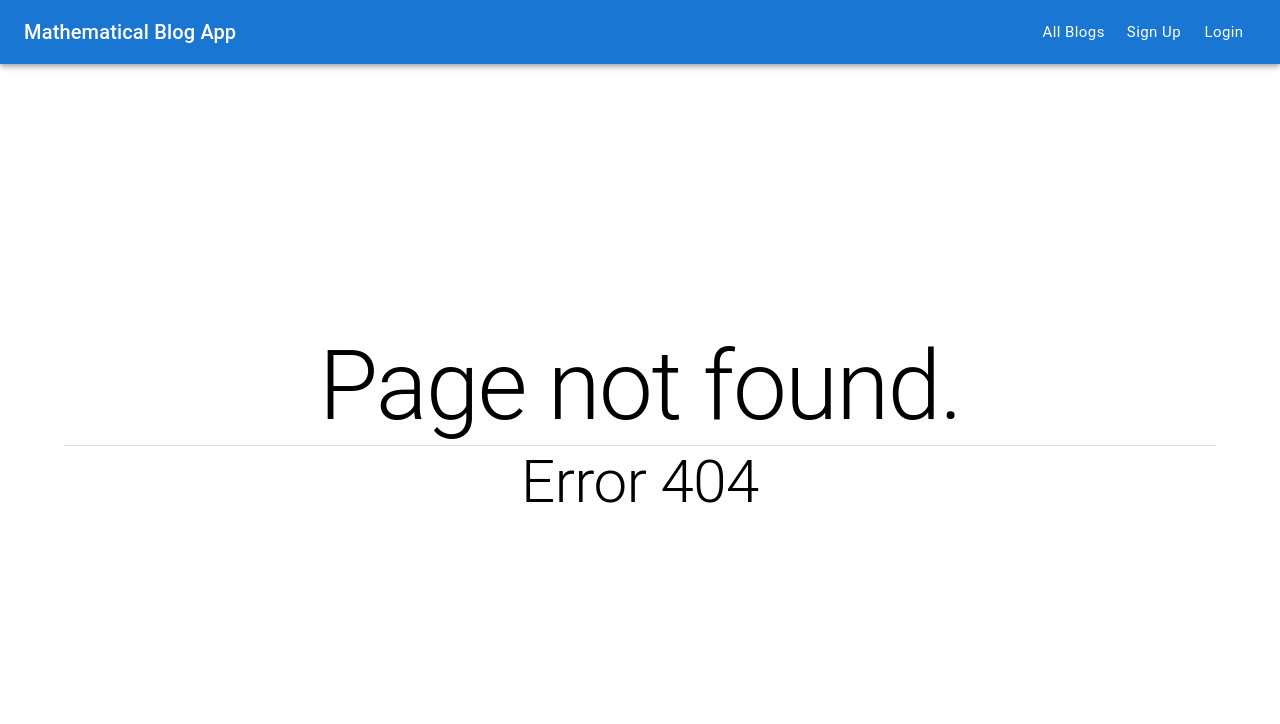
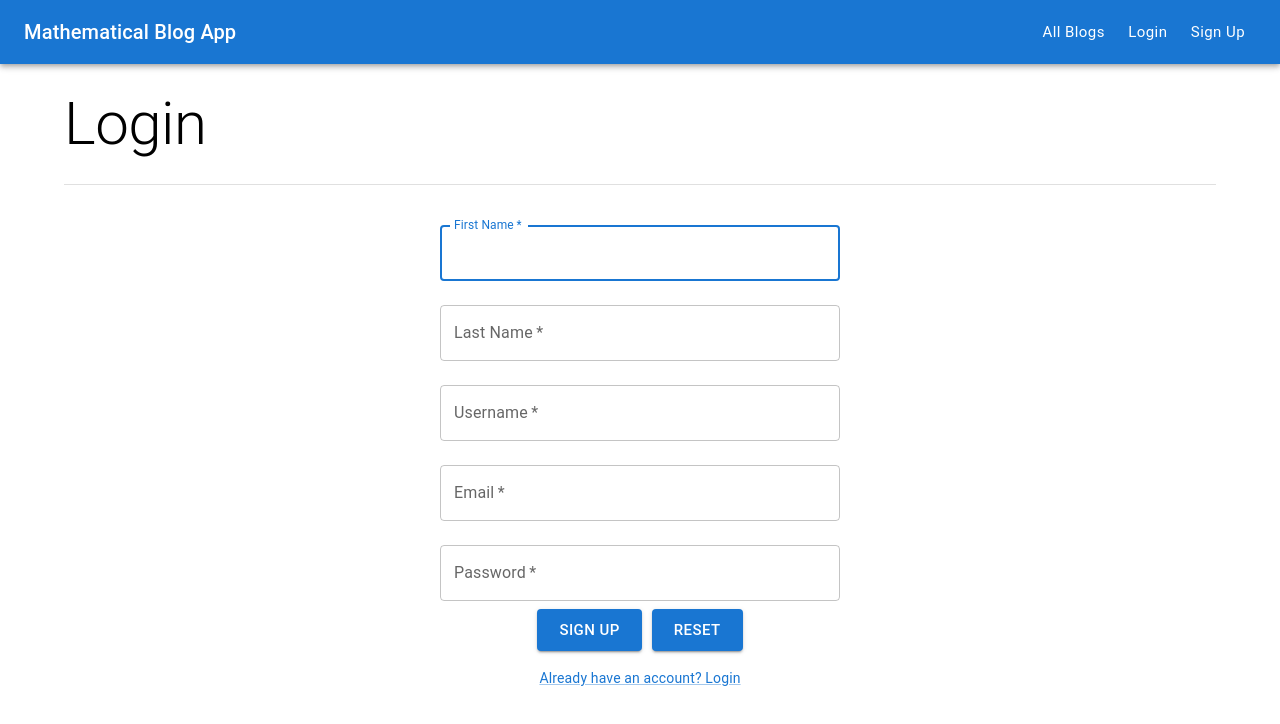
Before and after one commit to ShantoNoor/Mathematical-Blog-App, a React (Create React App) app in the folder frontend/: page /signup in a window 1280 px wide. Before the commit this address had no page. Shown: the top 724 px of the page. Built offline with nearby package versions, Linux system fonts and the light colour scheme.

Commit message:
add login and signup page

```diff
--- a/frontend/src/App.js
+++ b/frontend/src/App.js
@@ -4,14 +4,18 @@ import BlogsAdd from './pages/Blogs/Add/BlogsAdd.page';
 import Blogs from './pages/Blogs.page'
 import BlogsDetail from './pages/BlogsDetail.page';
 import NotFound from './pages/NotFound.page';
+import Login from './pages/Login.page'
+import Signup from './pages/Signup.page'
 
 function App() {
   return (
     <Routes>
-      <Route path='/' element={<Navigate to="/blogs" />} />
+      <Route path='/' exact element={<Navigate to="/blogs" />} />
       <Route path='/blogs' element={<Blogs />} />
       <Route path='/blogs/add' element={<BlogsAdd />} />
       <Route path='/blogs/:id' element={<BlogsDetail />} />
+      <Route path='/login' element={<Login />} />
+      <Route path='/signup' element={<Signup />} />
       <Route path='*' element={<NotFound title='Page' />} />
     </Routes>
   );
--- /dev/null
+++ b/frontend/src/Pages/Login.page.js
@@ -0,0 +1,85 @@
+import React, { useState } from 'react';
+import { TextField, Button, Link, Divider, Typography, Container } from '@mui/material';
+import Navbar from '../components/Navbar.component';
+
+const Login = () => {
+  const [username, setUsername] = useState('');
+  const [password, setPassword] = useState('');
+  const [loginError, setLoginError] = useState('');
+
+  const handleUsernameChange = (event) => {
+    setUsername(event.target.value);
+  };
+
+  const handlePasswordChange = (event) => {
+    setPassword(event.target.value);
+  };
+
+  const handleLogin = () => {
+    fetch('http://127.0.0.1:8000/auth/jwt/create', {
+      method: 'POST',
+      headers: {
+        'Content-Type': 'application/json',
+      },
+      body: JSON.stringify({
+        username: username,
+        password: password,
+      }),
+    })
+      .then((response) => {
+        if (!response.ok) {
+          throw new Error('Network response was not ok');
+        }
+        return response.json();
+      })
+      .then((data) => {
+        console.log(data.access);
+
+        // Save access token to local storage
+        localStorage.setItem('access_token', data.access);
+
+        // Redirect to home page if login is successful
+        window.location.replace('/');
+      })
+      .catch((error) => {
+        console.error('There was a problem with the fetch operation:', error);
+        setLoginError('Invalid username or password');
+      });
+  };
+
+  return (
+    <>
+        <Navbar />
+        <Container>
+            <Typography variant='h2' component="h1" mt={3} mb={3}>{'Login'}</Typography>
+            <Divider sx={{ marginBottom: 3 }}/>
+            <form style={{ display: 'flex', flexDirection: 'column', alignItems: 'center', marginTop: 20 }}>
+                <TextField
+                    id="username"
+                    label="Username"
+                    style={{ margin: 8, minWidth: '35%' }}
+                    value={username}
+                    onChange={handleUsernameChange}
+                />
+                <TextField
+                    id="password"
+                    label="Password"
+                    type="password"
+                    style={{ margin: 8, minWidth: '35%' }}
+                    value={password}
+                    onChange={handlePasswordChange}
+                />
+                <Button variant="contained" color="primary" style={{ margin: 16 }} onClick={handleLogin}>
+                    Login
+                </Button>
+                {loginError && <p>{loginError}</p>}
+                <Link href="/signup" style={{ marginTop: 16 }}>
+                    Don't have an account? Create one.
+                </Link>
+            </form>
+        </Container>
+    </>
+  );
+};
+
+export default Login;
--- /dev/null
+++ b/frontend/src/Pages/Signup.page.js
@@ -0,0 +1,133 @@
+import React, { useState } from 'react';
+import { TextField, Button, Box, Link, Container, Divider, Typography } from '@mui/material';
+import Navbar from '../components/Navbar.component';
+
+const Signup = () => {
+  const [formData, setFormData] = useState({
+    first_name: '',
+    last_name: '',
+    username: '',
+    email: '',
+    password: '',
+  });
+
+  const handleInputChange = (event) => {
+    setFormData({
+      ...formData,
+      [event.target.name]: event.target.value,
+    });
+  };
+
+  const handleSubmit = async (event) => {
+    event.preventDefault();
+    try {
+      const response = await fetch('http://127.0.0.1:8000/auth/users/', {
+        method: 'POST',
+        headers: {
+          'Content-Type': 'application/json',
+        },
+        body: JSON.stringify(formData),
+      });
+      if (response.ok) {
+        window.location.href = '/';
+      } else {
+        const error = await response.json();
+        throw new Error(error.message);
+      }
+    } catch (error) {
+      console.error(error);
+    }
+  };
+
+  const handleReset = () => {
+    setFormData({
+      first_name: '',
+      last_name: '',
+      username: '',
+      email: '',
+      password: '',
+    });
+  };
+
+  return (
+    <>
+        <Navbar />
+        <Container>
+            <Typography variant='h2' component="h1" mt={3} mb={3}>{'Login'}</Typography>
+            <Divider sx={{ marginBottom: 3 }}/>
+            <Box sx={{ display: 'flex', flexDirection: 'column', alignItems: 'center', justifyContent:'center' }}>
+            <form onSubmit={handleSubmit} onReset={handleReset} style={{ width: '90%', maxWidth: 400 }}>
+                <TextField
+                name="first_name"
+                label="First Name"
+                variant="outlined"
+                margin="normal"
+                required
+                fullWidth
+                autoFocus
+                value={formData.first_name}
+                onChange={handleInputChange}
+                />
+                <TextField
+                name="last_name"
+                label="Last Name"
+                variant="outlined"
+                margin="normal"
+                required
+                fullWidth
+                value={formData.last_name}
+                onChange={handleInputChange}
+                />
+                <TextField
+                name="username"
+                label="Username"
+                variant="outlined"
+                margin="normal"
+                required
+                fullWidth
+                value={formData.username}
+                onChange={handleInputChange}
+                />
+                <TextField
+                name="email"
+                label="Email"
+                variant="outlined"
+                margin="normal"
+                type="email"
+                required
+                fullWidth
+                value={formData.email}
+                onChange={handleInputChange}
+                />
+                <TextField
+                name="password"
+                label="Password"
+                variant="outlined"
+                margin="normal"
+                type="password"
+                required
+                fullWidth
+                value={formData.password}
+                onChange={handleInputChange}
+                />
+                <Box sx={{display:'flex', justifyContent:'center', gap:'10px'}}>
+                    <Button type="submit" variant="contained" size="large">
+                        Sign up
+                    </Button>
+                    <Button type="reset" variant="contained" size="large">
+                        Reset
+                    </Button>
+                </Box>
+                <Box sx={{ mt: 2, textAlign: 'center' }}>
+                <Link href="/login" variant="body2">
+                    Already have an account? Login
+                </Link>
+                </Box>
+            </form>
+            </Box>
+        </Container>
+    </>
+  );
+};
+
+export default Signup;
--- a/frontend/src/components/Navbar.component.js
+++ b/frontend/src/components/Navbar.component.js
@@ -1,4 +1,4 @@
-import { useState } from 'react';
+import { useEffect, useState } from 'react';
 import {
   AppBar,
   Toolbar,
@@ -56,9 +56,22 @@ const Navbar = ({ showSearchBar=false, handelSearchChange=null, searchValue=null
 
   const menuItemsNotLoggedIn = [
     { id:22, text: 'All Blogs', path: '/' },
-    { id:23, text: 'Sign Up', path: '*' },
-    { id:24, text: 'Login', path: '*' },
+    { id:24, text: 'Login', path: '/login' },
+    { id:23, text: 'Sign Up', path: '/signup' },
   ];
+
+  useEffect(() => {
+    const accessToken = localStorage.getItem('access_token');
+    if(accessToken) {
+      setLoggedIn(true)
+    }
+  }, [])
+
+  const logoutHandler = () => {
+    setLoggedIn(false)
+    localStorage.removeItem('access_token');
+    window.location.href = '/';
+  }
 
   return (
     <AppBar position="static">
@@ -135,7 +148,7 @@ const Navbar = ({ showSearchBar=false, handelSearchChange=null, searchValue=null
                 {loggedIn && <>
                   <ListItem
                     key={'logout'}
-                    onClick={handleMobileMenuClose}
+                    onClick={logoutHandler}
                     component={NavLink}
                     to='/'
                     activeclasscame="active"
@@ -204,7 +217,7 @@ const Navbar = ({ showSearchBar=false, handelSearchChange=null, searchValue=null
                     <MenuItem key={'2'} onClick={() => console.log('My Profile clicked')}>
                       My Profile
                     </MenuItem>
-                    <MenuItem key={'3'} onClick={() => console.log('Logout clicked')}>
+                    <MenuItem key={'3'} onClick={logoutHandler}>
                       Logout
                     </MenuItem>
                   </Menu>
```
Also changed, not shown: 1 other file (tests, documents, lock files or other folders).
